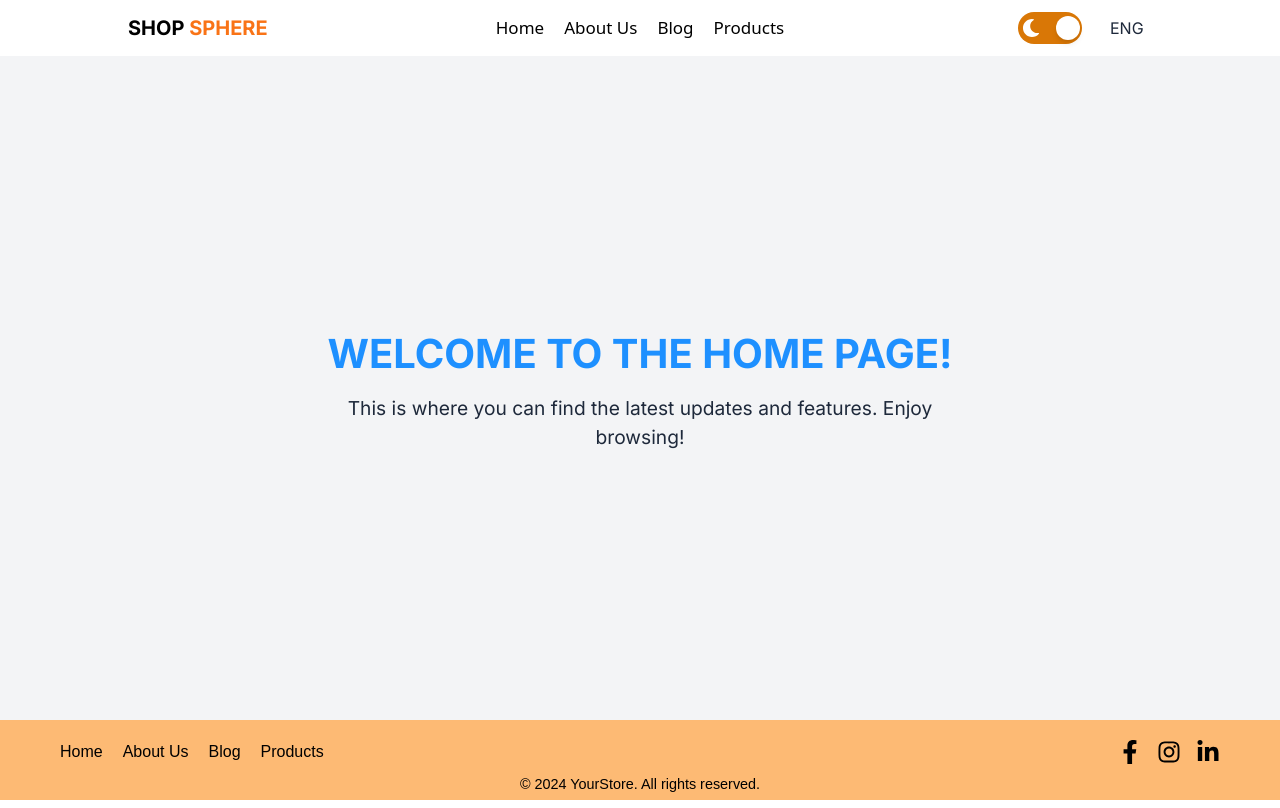
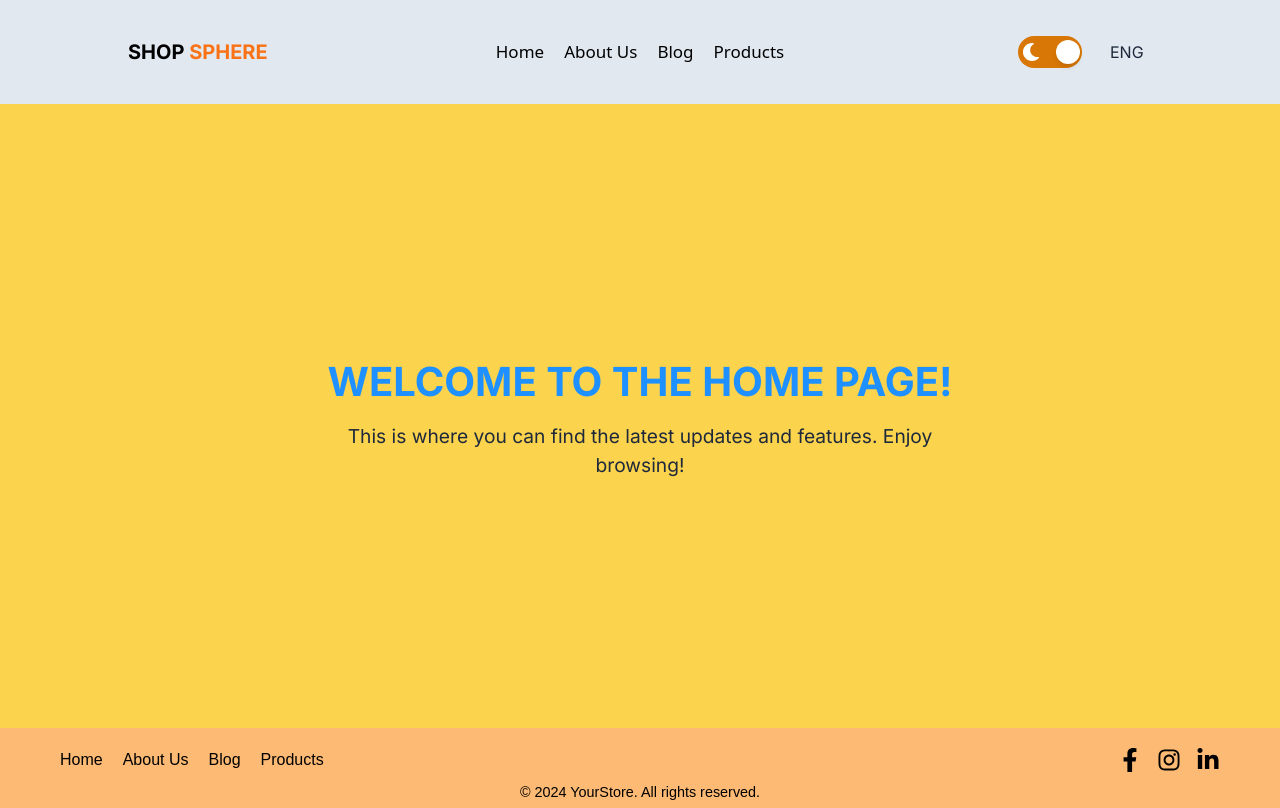
Before and after one commit to DTarkh/tbc-next.js, a Next.js app: page /en/home in a window 1280 px wide. Built offline with nearby package versions, Linux system fonts and the light colour scheme; no server answers; sample sign-in values are in the browser's storage.

Commit message:
styles update

```diff
--- a/app/[locale]/(dashboard)/layout.jsx
+++ b/app/[locale]/(dashboard)/layout.jsx
@@ -4,6 +4,7 @@ import Navbar from "../Components/Navigation/Navbar";
 import Footer from "../Components/Footer/Footer";
 import { useAuthCheck } from "../Components/hooks/useAuthCheck";
 import LoadingSpinner from "../Components/Spinner";
+
 
 const Layout = ({ children }) => {
   const loading = useAuthCheck();
@@ -15,7 +16,8 @@ const Layout = ({ children }) => {
   return (
     <div>
       <Navbar />
-      <main className="bg-gray-100 min-h-[83vh] flex flex-col justify-center items-center dark:bg-slate-600">
+      <main className="bg-amber-300 min-h-[78vh] flex flex-col justify-center items-center dark:bg-slate-600 relative">
+
         {children}
       </main>
       <Footer />
--- a/app/[locale]/Components/LanguageSwitcher.jsx
+++ b/app/[locale]/Components/LanguageSwitcher.jsx
@@ -2,15 +2,17 @@
 
 import { useRouter } from "next/navigation";
 import { useTransition } from "react";
+import { usePathname } from "@/i18n/routing"
 
 export default function LanguageSwitcher() {
   const router = useRouter();
+  const pathname = usePathname()
   const [isPending, startTransition ] = useTransition()
 
   const onSelectChange = (e) => {
     const nextLocale = e.target.value;
     startTransition(() => {
-    router.replace(`/${nextLocale}`) }
+    router.replace(`/${nextLocale}${pathname}`) }
   )
   }
   return (
--- a/app/[locale]/Components/Menu.jsx
+++ b/app/[locale]/Components/Menu.jsx
@@ -1,5 +1,5 @@
 import { Link } from "../../../i18n/routing";
-import { useRouter } from "next/navigation";
+import { useRouter } from "@/i18n/routing";
 import useProfile from "../Components/hooks/useProfile";
 import { useState } from "react";
 import {useTranslations} from 'next-intl';
@@ -17,7 +17,7 @@ export default function DropdownMenu() {
   const handleLogout = () => {
     localStorage.clear();
     setIsOpen(false); // Close the dropdown on logout
-    router.push("/");
+    router.push("/login");
   };
 
   return (
--- a/app/[locale]/Components/Navigation/Navbar.css
+++ b/app/[locale]/Components/Navigation/Navbar.css
@@ -1,6 +1,6 @@
 .nav-container {
   width: 100%;
-  height: 7vh;
+  height: 13vh;
   display: flex;
   align-items:center;
   justify-content: space-between;
@@ -23,12 +23,13 @@ ul {
   box-sizing: border-box;
   font-family: system-ui, -apple-system, BlinkMacSystemFont, 'Segoe UI', Roboto, Oxygen, Ubuntu, Cantarell, 'Open Sans', 'Helvetica Neue', sans-serif
 
+
 }
-li:hover {
-  cursor: pointer;
-  color: #F06724;
-  transition: color 0.3s ease;
+.nav-link:hover{
+  color: #0077b5;
+  transition: color 0s;
 }
+
 
 .nav-btn{
   background-color: #F5F6F6;
--- a/app/[locale]/Components/Navigation/Navbar.jsx
+++ b/app/[locale]/Components/Navigation/Navbar.jsx
@@ -1,6 +1,6 @@
 "use client";
 
-import { Link } from "../../../../i18n/routing";
+import { Link } from "@/i18n/routing";
 import "./Navbar.css";
 import {useTranslations} from 'next-intl';
 import Menu from "../../Components/Menu";
@@ -9,9 +9,11 @@ import LanguageSwitcher from "../../Components/LanguageSwitcher";
 
 
 const Navbar = () => {
+
+
   const t = useTranslations('Navigation');
   return (
-    <div className="nav-container dark:bg-neutral-800">
+    <nav className="nav-container dark:bg-neutral-800 bg-slate-200">
       <div className="w-[220px]">
         <Link href="/home">
           <h2 className="text-xl font-bold dark:text-white">
@@ -20,18 +22,10 @@ const Navbar = () => {
         </Link>
       </div>
       <ul>
-        <Link className="nav-link" href="/home">
-          <li className="dark:text-white">{t('home')}</li>
-        </Link>
-        <Link className="nav-link" href="/about">
-          <li className="dark:text-white">{t('about')}</li>
-        </Link>
-        <Link className="nav-link" href="/blog">
-          <li className="dark:text-white">{t('blog')}</li>
-        </Link>
-        <Link className="nav-link" href="/products">
-          <li className="dark:text-white">{t('products')}</li>
-        </Link>
+        <li><Link className="nav-link dark:text-white" href="/home">{t('home')}</Link></li>
+        <li><Link className="nav-link dark:text-white" href="/about">{t('about')}</Link></li>
+        <li><Link className="nav-link dark:text-white" href="/blog">{t('blog')}</Link></li>
+        <li><Link className="nav-link dark:text-white" href="/products">{t('products')}</Link></li>
       </ul>
       <div className="flex items-center gap-5 w-[220px] justify-end">
 
@@ -40,7 +34,7 @@ const Navbar = () => {
         <Menu />
 
       </div>
-    </div>
+    </nav>
   );
 };
 
--- a/app/[locale]/layout.jsx
+++ /dev/null
@@ -1,25 +0,0 @@
-import {NextIntlClientProvider} from 'next-intl';
-import {getMessages} from 'next-intl/server';
-import {notFound} from 'next/navigation';
-import {routing} from '@/i18n/routing';
-import "../globals.css"
-
-
-export default async function LocaleLayout({children, params }) {
-  const locale = await params.locale;
-
-  // Ensure that the incoming `locale` is valid
-  if (!routing.locales.includes(locale)) {
-    notFound();
-  }
-
-  // Providing all messages to the client
-  // side is the easiest way to get started
-  const messages = await getMessages();
-
-  return (
-        <NextIntlClientProvider messages={messages}>
-          {children}
-        </NextIntlClientProvider>
-  );
-}
--- /dev/null
+++ b/app/[locale]/layout.tsx
@@ -0,0 +1,28 @@
+import {NextIntlClientProvider} from 'next-intl';
+import {getMessages} from 'next-intl/server';
+import {notFound} from 'next/navigation';
+import {routing} from '@/i18n/routing';
+import "../globals.css"
+
+export default async function LocaleLayout({
+  children,
+  params: {locale}
+}: {
+  children: React.ReactNode;
+  params: {locale: string};
+}) {
+  // Ensure that the incoming `locale` is valid
+  if (!routing.locales.includes(locale as any)) {
+    notFound();
+  }
+
+  // Providing all messages to the client
+  // side is the easiest way to get started
+  const messages = await getMessages();
+
+  return (
+        <NextIntlClientProvider messages={messages}>
+          {children}
+        </NextIntlClientProvider>
+  );
+}
--- a/app/[locale]/page.tsx
+++ b/app/[locale]/page.tsx
@@ -1,6 +1,7 @@
-import { redirect } from 'next/navigation';
+import { useTranslations } from "next-intl";
+import { Link } from "@/i18n/routing";
+import { redirect } from "next/navigation";
 
 export default function HomePage() {
-
-  redirect('en/login')
+  redirect("/en/login");
 }
--- a/app/page.tsx
+++ /dev/null
@@ -1,5 +0,0 @@
-// import { redirect } from "next/navigation"
-
-// export default function Home() {
-//   redirect('/home')
-// }
```
Also changed, not shown: public/images/Larana.png (added), 1 other file (tests, documents, lock files or other folders).
